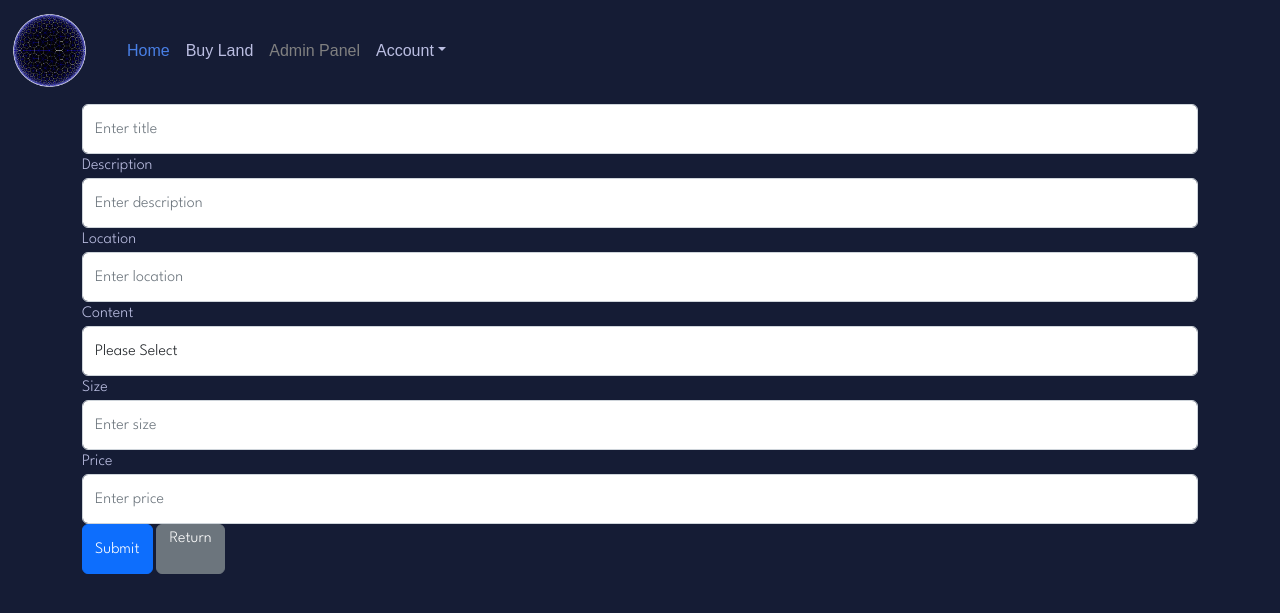
After one commit to zzezequiel/develop-your-project-in-php, a PHP site: template views/adminView/product.php in a window 1280 px wide. The commit adds this page. Shown: the top 613 px of the page. Run offline with PHP 8.4, Linux system fonts and the light colour scheme; the template is opened without the code that fills it, so the values that code supplies are empty; some libraries are stand-ins or nearby versions; some web fonts are replaced.

Commit message:
smallchange

```diff
--- a/core/classes/Controller.php
+++ b/core/classes/Controller.php
@@ -38,6 +38,6 @@ trait Controller
 
     function error($errorMsg)
     {
-       require_once VIEWS . "/error/error.php";
+       require_once VIEWS . "/errorView/error.php";
      }
 }
--- a/views/adminView/adminDashboard.php
+++ b/views/adminView/adminDashboard.php
@@ -57,6 +57,7 @@
                             </li>
                         </ul>
                     </div>
+
                 </div>
             </nav>
         </header>
@@ -89,9 +90,8 @@
                                     preserveAspectRatio='xMidYMid slice' focusable='false' src=" . $products['img'] . ">
                                     </div>
                                     <div class='col-md-5'>
-                                        <button>Edit</button>
-                                        <a class='btn btn-danger' href='?controller=Products&action=deleteProducts&id=" . $products["id"] . "'>Delete</a>
-
+                                    <a class='btn btn-secondary' href='?controller=Admin&action=getProduct&id=" . $products['idproduct'] . "'>Edit</a>
+                                    <a class='btn btn-danger' href='?controller=Employee&action=deleteProduct&id=" . $products['idproduct'] . "'>Delete</a>
                                     </div>
                                 </div>";
 
--- /dev/null
+++ b/views/adminView/product.php
@@ -0,0 +1,135 @@
+<!-- im sending to admin controller, where a contact to model controller but i have problems with store the new data product, it returns a array as null. I thisnk its the tag name in the form, probably id set wrong the names.  -->
+
+
+
+<!DOCTYPE html>
+<html lang="en">
+
+<head>
+    <meta charset="utf-8" />
+    <meta name="viewport" content="width=device-width, initial-scale=1" />
+
+    <!-- Bootstrap -->
+    <link href="https://cdn.jsdelivr.net/npm/bootstrap@5.2.2/dist/css/bootstrap.min.css" rel="stylesheet"
+        integrity="sha384-Zenh87qX5JnK2Jl0vWa8Ck2rdkQ2Bzep5IDxbcnCeuOxjzrPF/et3URy9Bv1WTRi" crossorigin="anonymous" />
+
+    <!-- FontAwesome -->
+    <script src="https://kit.fontawesome.com/137c893bad.js" crossorigin="anonymous"></script>
+
+    <!-- JS -->
+    <script src="assets/appJS.js" defer></script>
+
+    <!-- CSS -->
+    <link rel="stylesheet" href="assets/styles.css" />
+
+    <title>Anurati</title>
+</head>
+
+<body>
+<header>
+        <header>
+            <nav class="navbar navbar-expand-md fixed-top headerNavbar">
+                <div class="container-fluid">
+                    <a class="navbar-brand" href="#"><img src="assets/img/logo.png" alt="Logo"
+                            class="logoDashboard me-3" /></a>
+                    <button class="navbar-toggler" type="button" data-bs-toggle="collapse"
+                        data-bs-target="#navbarCollapse" aria-controls="navbarCollapse" aria-expanded="false"
+                        aria-label="Toggle navigation">
+                        <span class="navbar-toggler-icon"></span>
+                    </button>
+                    <div class="collapse navbar-collapse" id="navbarCollapse">
+                        <ul class="navbar-nav me-auto mb-2 mb-md-0">
+                            <li class="nav-item">
+                                <a class="nav-link active1" aria-current="page" href="#">Home</a>
+                            </li>
+                            <li class="nav-item">
+                                <a class="nav-link" href="#">Buy Land</a>
+                            </li>
+                            <li class="nav-item">
+                                <a class="nav-link disabled no-access">Admin Panel</a>
+                            </li>
+                            <li class="nav-item dropdown">
+                                <a class="nav-link dropdown-toggle" href="#" data-bs-toggle="dropdown"
+                                    aria-expanded="false">Account</a>
+                                <ul class="dropdown-menu">
+                                    <li><a class="dropdown-item scroll-nav" href="#">Profile</a></li>
+                                    <li><a class="dropdown-item scroll-nav" href="#">Setting</a></li>
+                                    <li><a class="dropdown-item scroll-nav" href="#">Log out</a></li>
+                                </ul>
+                            </li>
+                        </ul>
+                    </div>
+
+                </div>
+            </nav>
+        </header>
+    </header>
+    <main>
+        <div class="container">
+            <h1>land's page!</h1>
+            </br>
+
+
+            <form class="mb-5 needs-validation" action="index.php?controller=Admin&action=update" method="post">
+                <input type="hidden" name="idproduct" value="<?php echo isset($this->data['idproduct']) ? $this->data['idproduct'] : null ?>">
+                <div class="form-row">
+                    <div class="col">
+                        <div class="form-group">
+                            <label for="name">Title</label>
+                            <input required type="text" value="<?php echo isset($this->data['title']) ? $this->data['title'] : null ?>" class="form-control" id="title" name="title" aria-describedby="title" placeholder="Enter title">
+                        </div>
+
+                    </div>
+                    <div class="col">
+                        <div class="form-group">
+                            <label for="description">Description</label>
+                            <input required type="text" value="<?php echo isset($this->data['description']) ? $this->data['description'] : null ?>" class="form-control" id="description" name="description" aria-describedby="description" placeholder="Enter description">
+                        </div>
+                    </div>
+                </div>
+
+                <div class="form-row">
+                    <div class="col">
+                        <div class="form-group">
+                            <label for="location">Location</label>
+                            <input required type="location" value="<?php echo isset($this->data['location']) ? $this->data['location'] : null ?>" class="form-control" id="location" name="location" aria-describedby="location" placeholder="Enter location">
+                        </div>
+                    </div>
+                    <div class="col">
+                        <div class="form-group">
+                            <label for="prebuild">Content</label>
+                            <select name="prebuild" class="form-control" id="prebuild" required>
+                                <option value="">Please Select</option>
+                                <option value="1" <?php echo isset($this->data['prebuild']) && $this->data['prebuild']  == 1 ? 'selected' : null; ?>>Construct</option>
+                                <option value="2" <?php echo isset($this->data['prebuild']) && $this->data['prebuild']  == 2 ? 'selected' : null; ?>>Not constructed</option>
+                            </select>
+                        </div>
+                    </div>
+                </div>
+
+
+
+                <div class="form-row">
+                    <div class="col">
+                        <div class="form-group">
+                            <label for="size">Size</label>
+                            <input type="text" value="<?php echo isset($this->data['size']) ? $this->data['size'] : null ?>" class="form-control" id="size" name="size" aria-describedby="size" placeholder="Enter size">
+                        </div>
+                    </div>
+                    <div class="col">
+                        <div class="form-group">
+                            <label for="price">Price</label>
+                            <input type="text" value="<?php echo isset($this->data['price']) ? $this->data['price'] : null ?>" class="form-control" id="price" name="price" aria-describedby="price" placeholder="Enter price">
+                        </div>
+                    </div>
+                </div>
+
+                <button type="submit" class="btn btn-primary">Submit</button>
+                <a id="return" class="btn btn-secondary" href="<?php echo "?controller=Admin&action=getAllProducts&action=getAllProducts"; ?>">Return</a>
+            </form>
+        </div>
+        </main>
+
+</body>
+
+</html>
--- /dev/null
+++ b/views/errorView/error.php
@@ -0,0 +1,3 @@
+<?php
+
+echo "<h1>La cagaste hermano</h1>";
```
Also changed, not shown: assets/anunnaki.sql (+13 -13 lines), controllers/AdminController.php (+52 -9 lines), models/AdminModel.php (+24 -3 lines), models/ClientModel.php (+8 -8 lines).
